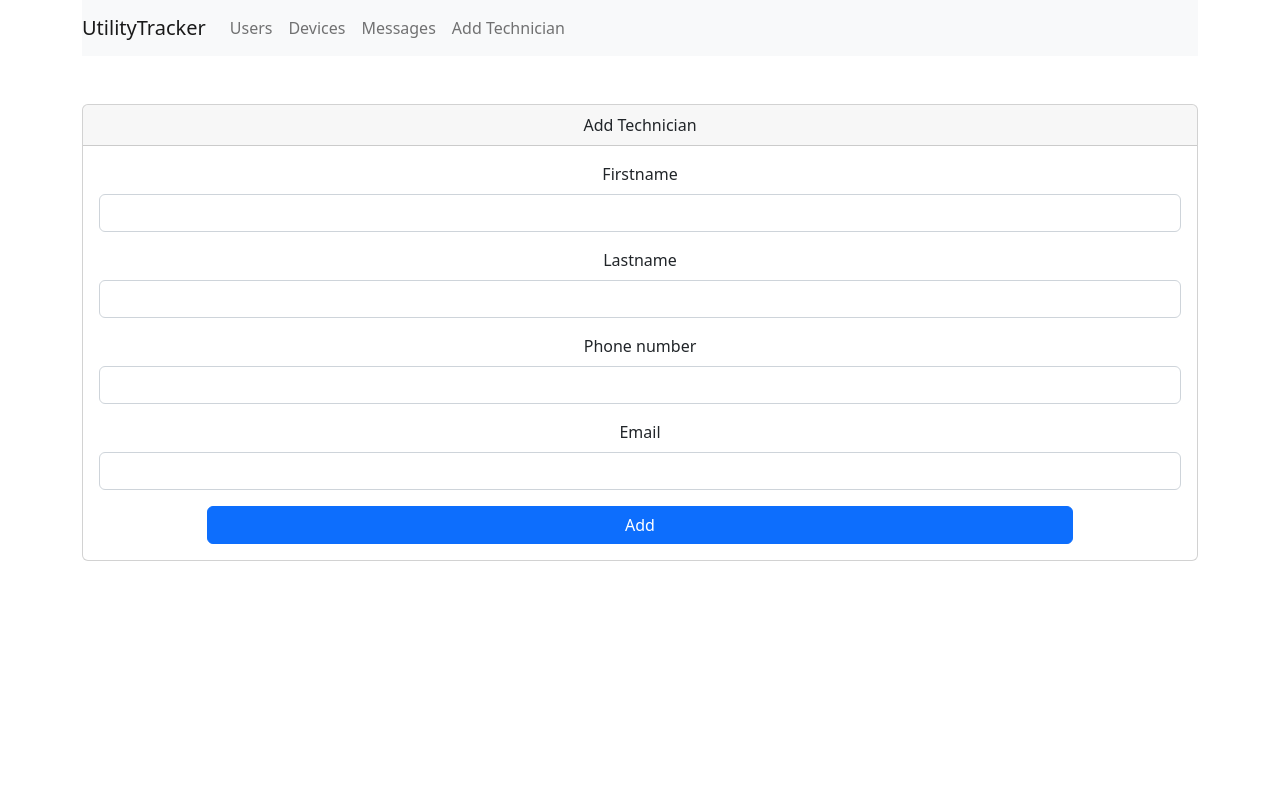
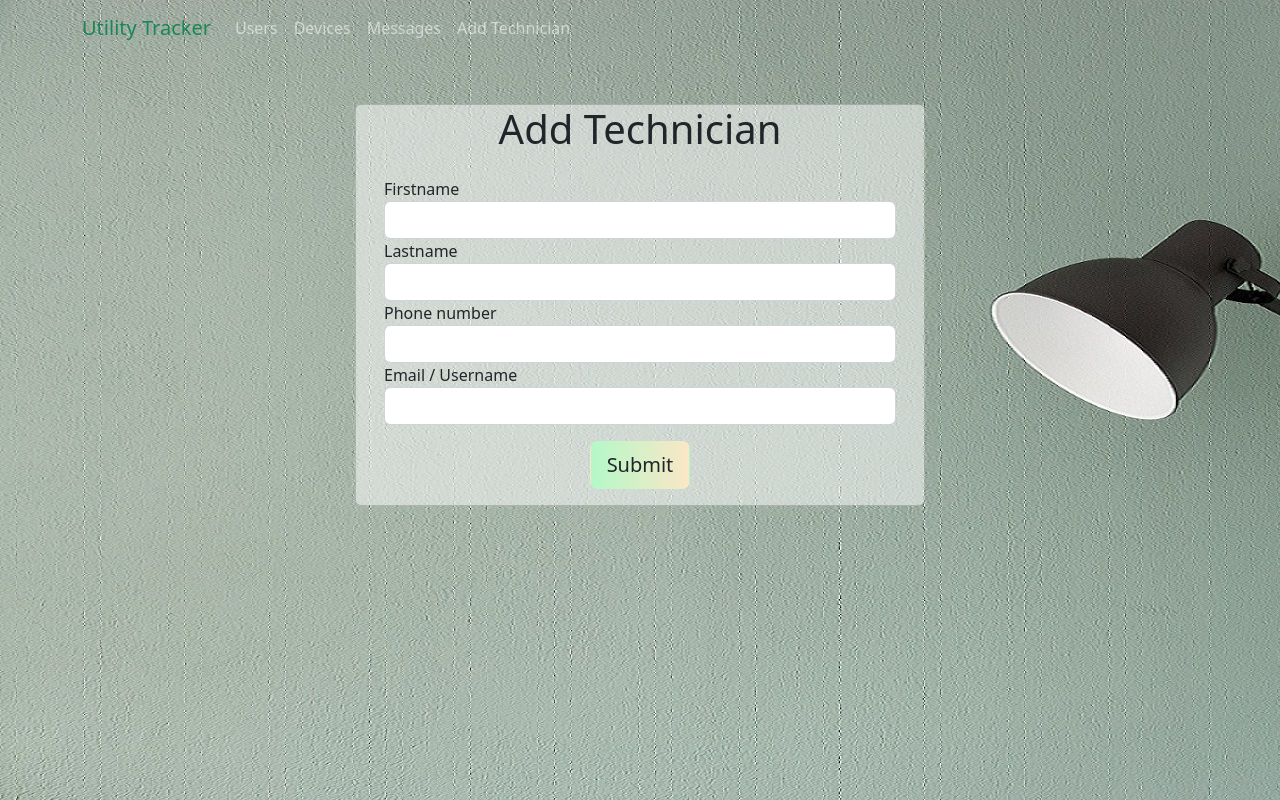
Before and after one commit to Wena17/capstone-backend, a Flask app: page /add-technician in a window 1280 px wide. Run offline with Flask 3, Linux system fonts and the light colour scheme; some libraries are stand-ins or nearby versions.

Commit message:
Schedule outages model, background color added and some pages

```diff
--- a/app.py
+++ b/app.py
@@ -344,6 +344,40 @@ def delete_pinned_location(id):
         }
         return jsonify(responseObject), 404
 
+@app.route("/api/v1/add-schedule-outage", methods=['POST'])
+def ScheduleOutage():
+    msg = request.json
+    user_id = User.decode_auth_token(msg["authToken"])
+    start = msg["startDate"]+ " " +msg["startTime"]
+    print("Start: " + start)
+    start_date_time = datetime.datetime.strptime(start, '%d/%m/%y %H:%M:%S')
+    end = msg["endDate"]+ " " +msg["endTime"]
+    end_date_time = datetime.datetime.strptime(end, '%d/%m/%y %H:%M:%S')
+    try:
+        sched_msg = ScheduleOutages()
+        sched_msg.purpose = msg["purpose"]
+        sched_msg.Location = msg["location"]
+        sched_msg.start = start_date_time
+        sched_msg.end = end_date_time
+        sched_msg.lat = msg["lat"]
+        sched_msg.long = msg["long"]
+        sched_msg.user_id = user_id
+        db.session.add(sched_msg)
+        db.session.commit()
+        responseObject = {
+            'status': 'success',
+            'message': 'Schedule outage added successfully added.'
+        }
+        return jsonify(responseObject), 201
+    except Exception as e:
+        print(e)
+        responseObject = {
+            'status': 'fail',
+            'message': 'Some error occurred. Please try again.'
+        }
+        return jsonify(responseObject), 401
+
+
 # Data model
 
 class User(db.Model):
@@ -470,6 +504,7 @@ class PinnedLocation(db.Model):
     name = db.Column(db.String(100))
     address = db.Column(db.String(255))
     user_id = db.Column(db.Integer, db.ForeignKey('user.id'), nullable=False)
+
 class AlternativePowerSource(db.Model):
     id = db.Column(db.Integer, primary_key=True)
     name = db.Column(db.String(100))
@@ -478,3 +513,14 @@ class AlternativePowerSource(db.Model):
     lat = db.Column(db.Float)
     long = db.Column(db.Float)
     user_id = db.Column(db.Integer, db.ForeignKey('user.id'), nullable=False)
+
+class ScheduleOutages(db.Model):
+    id = db.Column(db.Integer, primary_key=True)
+    purpose = db.Column(db.String(255))
+    Location = db.Column(db.String(255))
+    start = db.Column(db.DateTime, default=datetime.datetime.now)
+    end = db.Column(db.DateTime)
+    lat = db.Column(db.Float)
+    long = db.Column(db.Float)
+    status = db.Column(db.Integer, default=0)
+    user_id = db.Column(db.Integer, db.ForeignKey('user.id'), nullable=False)
--- /dev/null
+++ b/static/index.js
@@ -0,0 +1,8 @@
+function showPass() {
+  var x = document.getElementById("txtpass");
+  if (x.type === "password") {
+    x.type = "text";
+  } else {
+    x.type = "password";
+  }
+}
--- /dev/null
+++ b/static/style.css
@@ -0,0 +1,3 @@
+.navbar-inner {
+    background:#E6EBE0;
+}
--- /dev/null
+++ b/templates/Outages.html
@@ -0,0 +1 @@
+<!-- TODO -->
--- a/templates/addTechnician.html
+++ b/templates/addTechnician.html
@@ -1,30 +1,59 @@
 {% extends "base.html" %}
 
 {% block content %}
-
-    <center><div class="card mt-5">
-      <div class="card-header">
-        Add Technician
+<div class="jumbotron  jumbotron-fluid bg-transparent">
+  <div class="row  justify-content-center">
+    <div class="card w-50 mt-5" style="background-color: rgba(255,255,255,.5);">
+      <div class="d-flex justify-content-center">
+        <h1 class="diplay-4">Add Technician</h1>
       </div>
       <div class="card-body">
-        <div class="mb-3">
-          <label for="inputFName" class="form-label">Firstname</label>
-          <input type="text" class="form-control" id="inputFName" aria-describedby="emailHelp">
+        <div class="row">
+          <div class="col">
+            <div class="form-group-sm">
+              <label>Firstname</label>
+              <div class="input-group">
+                <input type="text" class="form-control" id="fName">
+              </div>
+            </div>
+          </div>
         </div>
-        <div class="mb-3">
-          <label for="inputLName" class="form-label">Lastname</label>
-          <input type="text" class="form-control" id="inputLName" aria-describedby="emailHelp">
+        <div class="row">
+          <div class="col">
+            <div class="form-group-sm">
+              <label>Lastname</label>
+              <div class="input-group">
+                <input type="text" class="form-control" id="lName">
+              </div>
+            </div>
+          </div>
         </div>
-        <div class="mb-3">
-          <label for="inputPhoneno" class="form-label">Phone number</label>
-          <input type="text" class="form-control" id="inputPhoneno" aria-describedby="emailHelp">
+        <div class="row">
+          <div class="col">
+            <div class="form-group-sm">
+              <label>Phone number</label>
+              <div class="input-group">
+                <input type="text" class="form-control" id="phoneNo">
+              </div>
+            </div>
+          </div>
         </div>
-        <div class="mb-3">
-          <label for="inputEmail" class="form-label">Email</label>
-          <input type="email" class="form-control" id="inputEmail" width=50%>
+        <div class="row">
+          <div class="col">
+            <div class="form-group-sm">
+              <label>Email / Username</label>
+              <div class="input-group">
+                <input type="text" class="form-control" id="username">
+              </div>
+            </div>
+          </div>
         </div>
-        <button type="submit" class="btn btn-primary  mx-auto" style="width: 80% ">Add</button>
+        <div class="d-flex mt-3 justify-content-center">
+          <button id="btnLogin" class="btn btn-lg" style="background: linear-gradient(to right, #B4F8C8, #FBE7C6);">Submit</button>
+        </div>
       </div>
-    </div></center>
+    </div>
+  </div>
+</div>
 
 {% endblock %}
--- a/templates/base.html
+++ b/templates/base.html
@@ -4,12 +4,32 @@
     <title>Outage Monitor</title>
     <link href="https://cdn.jsdelivr.net/npm/bootstrap@5.2.2/dist/css/bootstrap.min.css" rel="stylesheet" integrity="sha384-Zenh87qX5JnK2Jl0vWa8Ck2rdkQ2Bzep5IDxbcnCeuOxjzrPF/et3URy9Bv1WTRi" crossorigin="anonymous">
     <link rel="stylesheet" href="{{ url_for('static', filename='leaflet.css') }}" />
+    <link rel="stylesheet" href="{{ url_for('static', filename='style.css') }}" />
     <script src="{{ url_for('static', filename='leaflet.js') }}"></script>
   </head>
-  <body>
+  <body  style="background-image: url({{ url_for('static', filename='bg.jpg') }});">
     <div class="container">
-      <nav class="navbar navbar-expand-lg bg-light">
-        <a class="navbar-brand" href="/">UtilityTracker</a>
+      <nav class="navbar navbar-expand-md navbar-dark bg-transparent">
+          <a class="navbar-brand text-success font-weight-bold" href="/">Utility Tracker</a>
+          <div>
+              <button type="button" class="navbar-toggler" data-toggle="collapse" data-target="#navbarNav">
+                  <span class="navbar-toggler-icon"></span>
+                  <span class="navbar-toggler-icon"></span>
+                  <span class="navbar-toggler-icon"></span>
+              </button>
+
+          </div>
+          <div class="collapse navbar-collapse">
+              <ul class="navbar-nav mr-auto">
+                <li class="nav-item"> <a class="nav-link" href="/user">Users</a> </li>
+                <li class="nav-item"> <a class="nav-link" href="/devices">Devices</a> </li>
+                <li class="nav-item"> <a class="nav-link" href="/messages">Messages</a> </li>
+                <li class="nav-item"> <a class="nav-link" href="/add-technician">Add Technician</a> </li>
+              </ul>
+          </div>
+      </nav>
+      <!-- <nav class="navbar fixed-top bar-expand-lg navbar-inner rounded-bottom">
+        <a class="navbar-brand text-success font-weight-bold" href="/">Utility Tracker</a>
         <button class="navbar-toggler" type="button" data-bs-toggle="collapse" data-bs-target="#navbarSupportedContent" aria-controls="navbarSupportedContent" aria-expanded="false" aria-label="Toggle navigation">
           <span class="navbar-toggler-icon"></span>
         </button>
@@ -19,11 +39,13 @@
             <li class="nav-item"> <a class="nav-link" href="/devices">Devices</a> </li>
             <li class="nav-item"> <a class="nav-link" href="/messages">Messages</a> </li>
             <li class="nav-item"> <a class="nav-link" href="/add-technician">Add Technician</a> </li>
+            <li class="nav-item"> <a class="nav-link" href="/temp">Temporary</a> </li>
           </ul>
         </div>
-      </nav>
+      </nav> -->
       {% block content %}{% endblock %}
     </div>
     <script src="https://cdn.jsdelivr.net/npm/bootstrap@5.2.2/dist/js/bootstrap.bundle.min.js" integrity="sha384-OERcA2EqjJCMA+/3y+gxIOqMEjwtxJY7qPCqsdltbNJuaOe923+mo//f6V8Qbsw3" crossorigin="anonymous"></script>
+    <script src="{{ url_for('static', filename='index.js') }}"></script>
   </body>
 </html>
--- /dev/null
+++ b/templates/orderDevice.html
@@ -0,0 +1 @@
+<!-- TODO -->
--- /dev/null
+++ b/templates/technicianReport.html
@@ -0,0 +1 @@
+<!-- TODO -->
```
Also changed, not shown: migrations/versions/731433058dbc_.py (added, +40 -0 lines), templates/home.html (+37 -10 lines), templates/messages.html (+6 -1 lines), static/bg.jpg (added), static/bgColor.jpg (added), static/bgColor1.jpg (added), static/lightning1.jpg (added), static/wallpaper.jpg (added), 1 other file.
